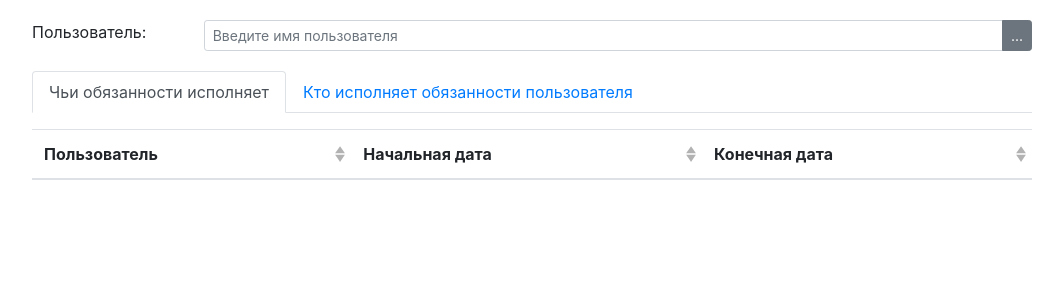
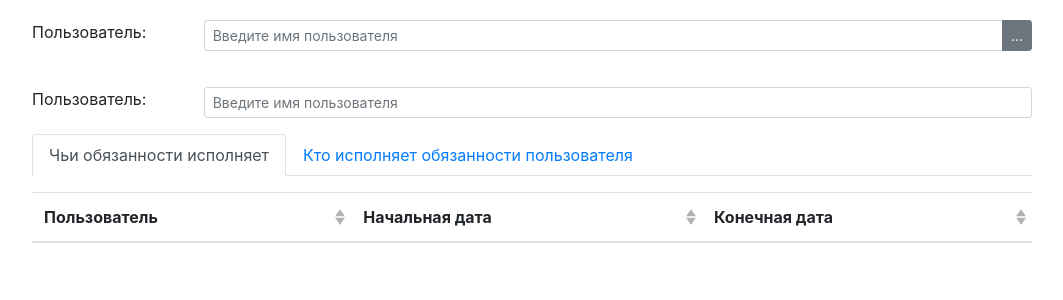
Before and after one commit to nmarusov/cml-users, a Vue app in the folder frontend/: page / in a window 1280 px wide. Shown: the top 300 px of the page, without its empty margins (108-1171 px from the left). Built offline with nearby package versions, Linux system fonts and the light colour scheme; no server answers.

Commit message:
Выбор основного пользователя с помощью динамического выпадающего списка.

```diff
--- a/frontend/src/components/Tabs.vue
+++ b/frontend/src/components/Tabs.vue
@@ -16,6 +16,38 @@
             <b-button>...</b-button>
           </b-input-group-append>
         </b-input-group>
+      </b-col>
+    </b-row>
+    <b-row>
+      <b-col sm="2">
+        <label class="mt-3 mb-3" size="sm">Пользователь:</label>
+      </b-col>
+      <b-col sm="10">
+        <b-form-input
+          class="mt-3 mb-3"
+          size="sm"
+          type="search"
+          v-model="filterCriteria"
+          v-on:click="toggleDropDown()"
+          v-on:keyup.enter="selectItem()"
+          placeholder="Введите имя пользователя"
+        ></b-form-input>
+        <b-collapse id="drop-down">
+          <b-table
+            no-border-collapse
+            ref="collapsibleTable"
+            responsive="sm"
+            selectable
+            select-mode="single"
+            sticky-header="200px"
+            thead-class="d-none"
+            v-model="filteredRows"
+            :fields="selectFields"
+            :filter="filterCriteria"
+            :items="users"
+            @row-selected="rowSelected"
+          ></b-table>
+        </b-collapse>
       </b-col>
     </b-row>
     <b-tabs content-class="mt-3" v-model="tabIndex">
@@ -51,6 +83,9 @@ export default {
         { key: "date_start", label: "Начальная дата", sortable: true },
         { key: "date_finish", label: "Конечная дата", sortable: true },
       ],
+      filterCriteria: "",
+      filteredRows: [],
+      selectFields: [{ key: "name", label: "Пользователь", sortable: true }],
     };
   },
   mounted() {
@@ -80,6 +115,9 @@ export default {
         alert(`Пользователь ${this.userName} не существует.`);
       }
 
+      this.updateTables();
+    },
+    updateTables() {
       // Получить соответствующий список пользователей
       // для указанного пользователя
       if (this.tabIndex == 0) {
@@ -102,6 +140,24 @@ export default {
           });
       }
     },
+    toggleDropDown() {
+      this.$root.$emit("bv::toggle::collapse", "drop-down");
+    },
+    selectItem() {
+      if (this.filteredRows.length === 1) {
+        this.$refs.collapsibleTable.selectRow(0);
+      }
+    },
+    rowSelected(rowArray) {
+      // No rows or 1 row can be selected
+      if (rowArray.length === 1) {
+        this.$emit("item-selected", rowArray[0]);
+        this.filterCriteria = rowArray[0].name;
+        this.toggleDropDown();
+        this.userId = rowArray[0].id;
+        this.updateTables();
+      }
+    },
   },
 };
 </script>
```
